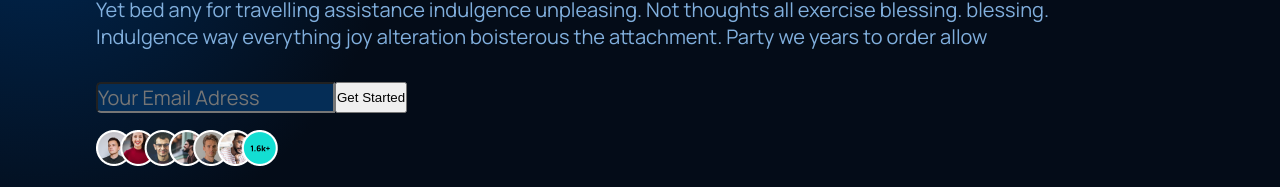
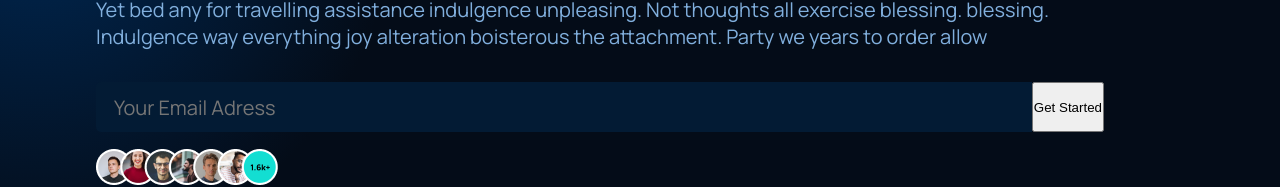
Before and after one commit to rusualin0031/project-alin-GPT3-OpenAI, a React (Create React App) app: page / in a window 1280 px wide. Shown: the part 331-518 px from the top of the page. Built offline with nearby package versions, Linux system fonts and the light colour scheme.

Commit message:
Style Input

```diff
--- a/src/containers/header/header.css
+++ b/src/containers/header/header.css
@@ -44,13 +44,17 @@
 }
 
 .gpt3__header-content__input input {
-    background: #052D56;
-    border-radius: 5px 0px 0px 5px;
+    flex: 2;
+    width: 100%;
+    min-height: 50px;
     font-family: var(--font-family);
-    font-style: normal;
-    font-weight: normal;
     font-size: 20px;
     line-height: 27px;
-
+    background: var(--color-footer);
+    border: 2px solid var(--color-footer);
+    padding: 0 1rem;
+    outline: none;
+    color: #fff;
+    border-radius: 5px 0px 0px 5px;
     color: #3D6184;
 }
```
